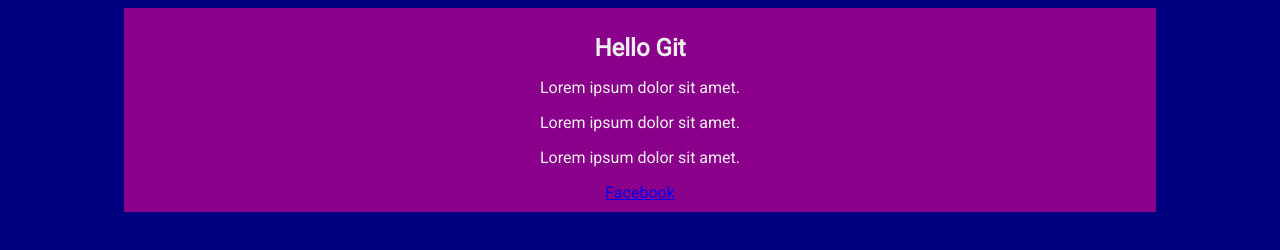
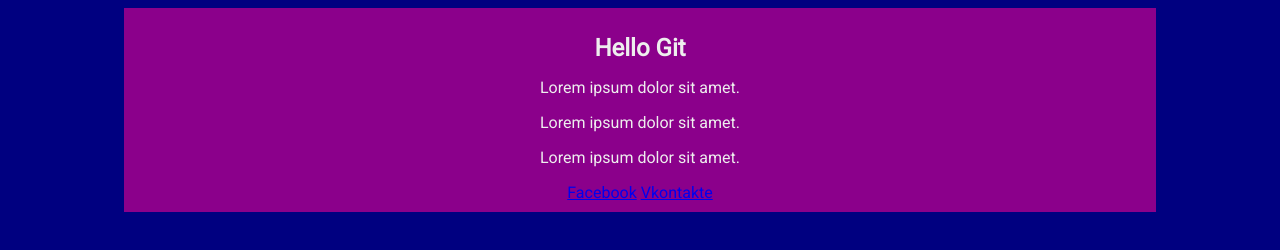
Before and after one commit to torikov/fe-clone, a plain HTML site: page index.html in a window 1280 px wide. Drawn offline with Linux system fonts and the light colour scheme.

Commit message:
Index.html edit

```diff
--- a/index.html
+++ b/index.html
@@ -15,6 +15,7 @@
         <p>Lorem ipsum <span>dolor</span> sit amet.</p>
         <p>Lorem ipsum <span>dolor</span> sit amet.</p>
         <a href="#">Facebook</a>
+        <a href="www.vk.com">Vkontakte</a>
     </div>
 </body>
 </html>
```
